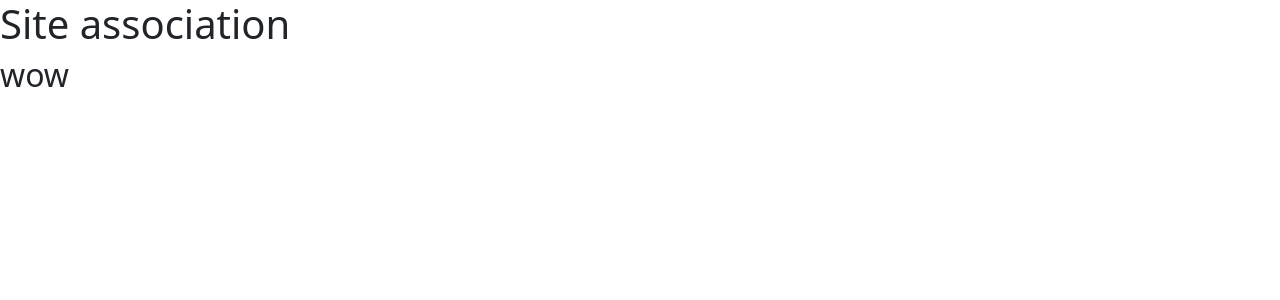
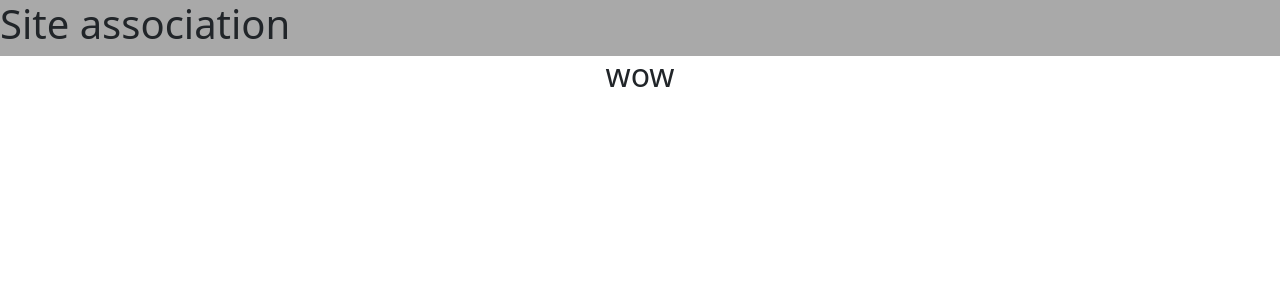
Before and after one commit to DUT-Info-Montreuil/Site-association, a PHP site: page / in a window 1280 px wide. Shown: the top 300 px of the page. Run offline with PHP 8.4, Linux system fonts and the light colour scheme.

Commit message:
Added basic css

```diff
--- a/index.php
+++ b/index.php
@@ -3,6 +3,7 @@
     <HEAD>
 		<META CHARSET = 'UTF - 8'/>
 		<TITLE> Site association </TITLE>
+        <link href='style.css' rel='stylesheet' type='text/css'>
         <link href='https://cdn.jsdelivr.net/npm/bootstrap@5.2.2/dist/css/bootstrap.min.css' rel='stylesheet' integrity='sha384-Zenh87qX5JnK2Jl0vWa8Ck2rdkQ2Bzep5IDxbcnCeuOxjzrPF/et3URy9Bv1WTRi' crossorigin='anonymous'>
         <script src='https://cdn.jsdelivr.net/npm/bootstrap@5.2.2/dist/js/bootstrap.bundle.min.js' integrity='sha384-OERcA2EqjJCMA+/3y+gxIOqMEjwtxJY7qPCqsdltbNJuaOe923+mo//f6V8Qbsw3' crossorigin='anonymous'></script>
 	</HEAD>
--- /dev/null
+++ b/style.css
@@ -0,0 +1,11 @@
+body{
+    width: 100%;
+    display: flex;
+    flex-direction: column;
+    align-items: center;
+}
+
+header{
+    background-color: darkgray;
+    width: 100%;
+}
```
